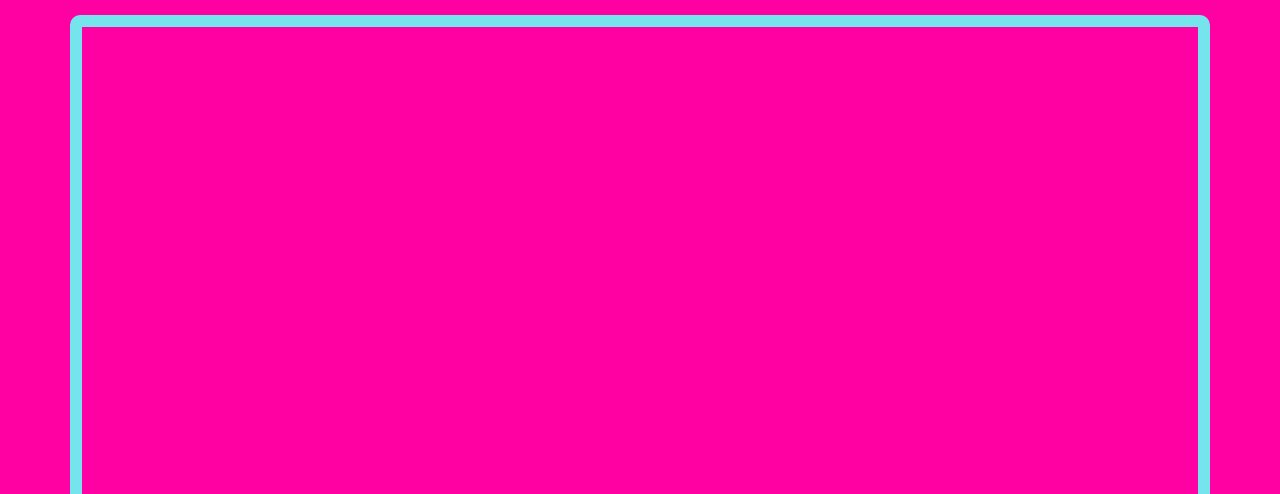
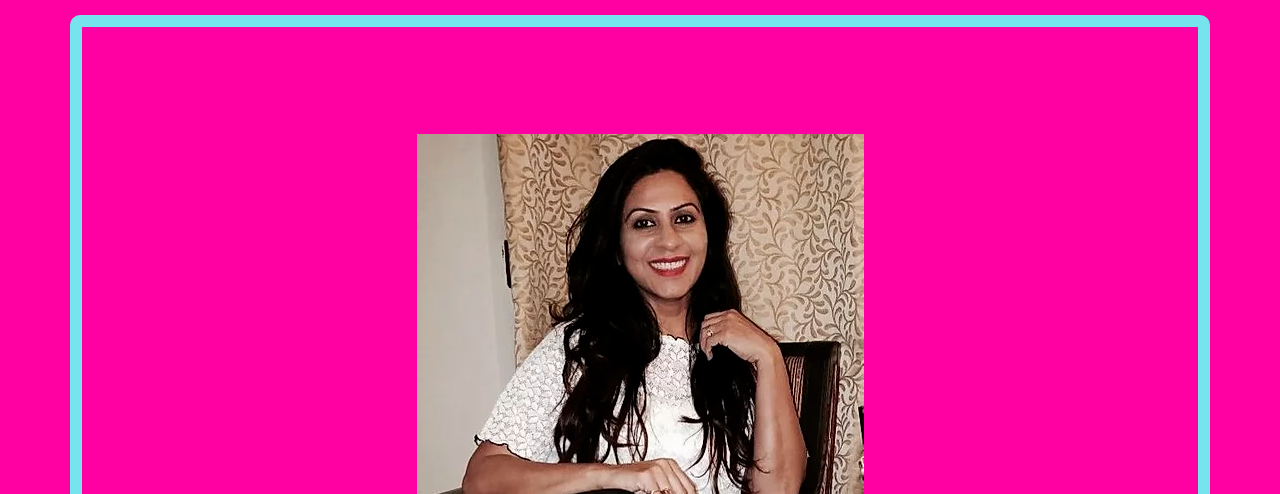
Before and after one commit to antariksha-consultancy/Test, a plain HTML site: page index1.html in a window 1280 px wide. Shown: the part 56-550 px from the top of the page. Drawn offline with nearby package versions, Linux system fonts and the light colour scheme; the site is published under a folder, as on GitHub Pages, so addresses that start at the root find nothing.

Commit message:
Update style.css

```diff
--- a/style.css
+++ b/style.css
@@ -30,7 +30,7 @@ background-image: url(
         }
 
 .bgimg {
-  background-image: url("/bela_wix_edited_edited.png");
+  background-image: url("bela_wix_edited_edited.png");
   background-size: auto;
   background-attachment: fixed;
   width: 100%;
```
